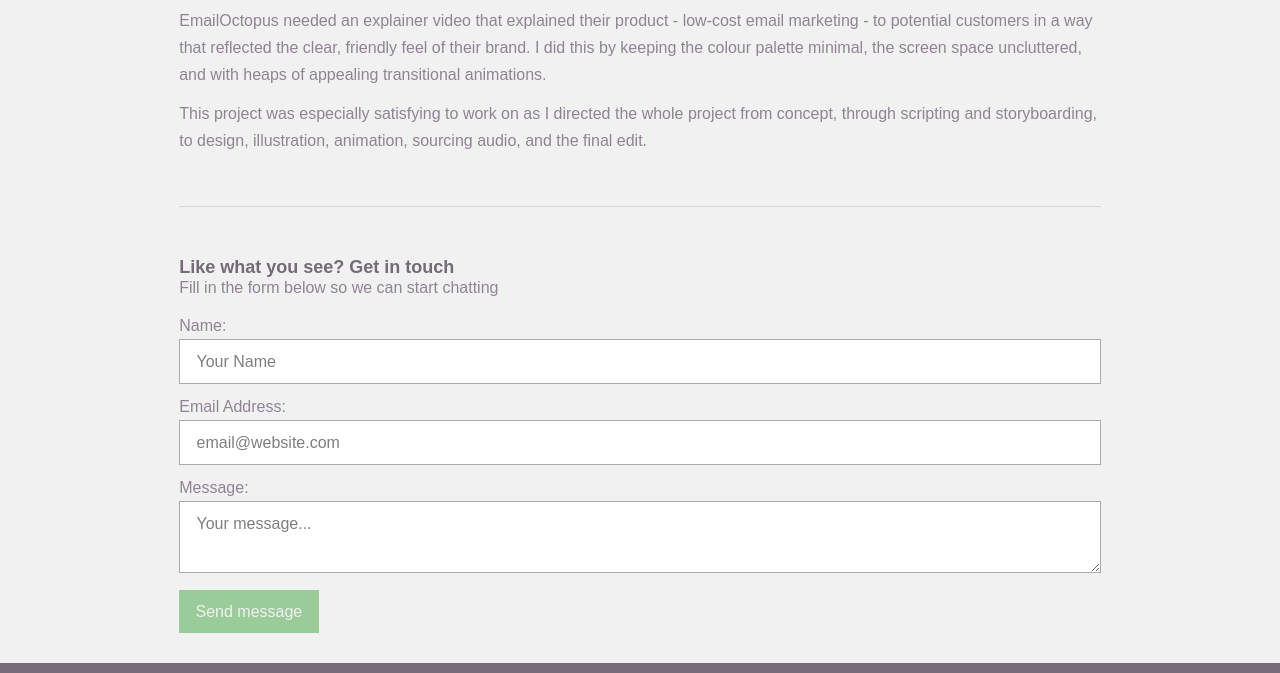
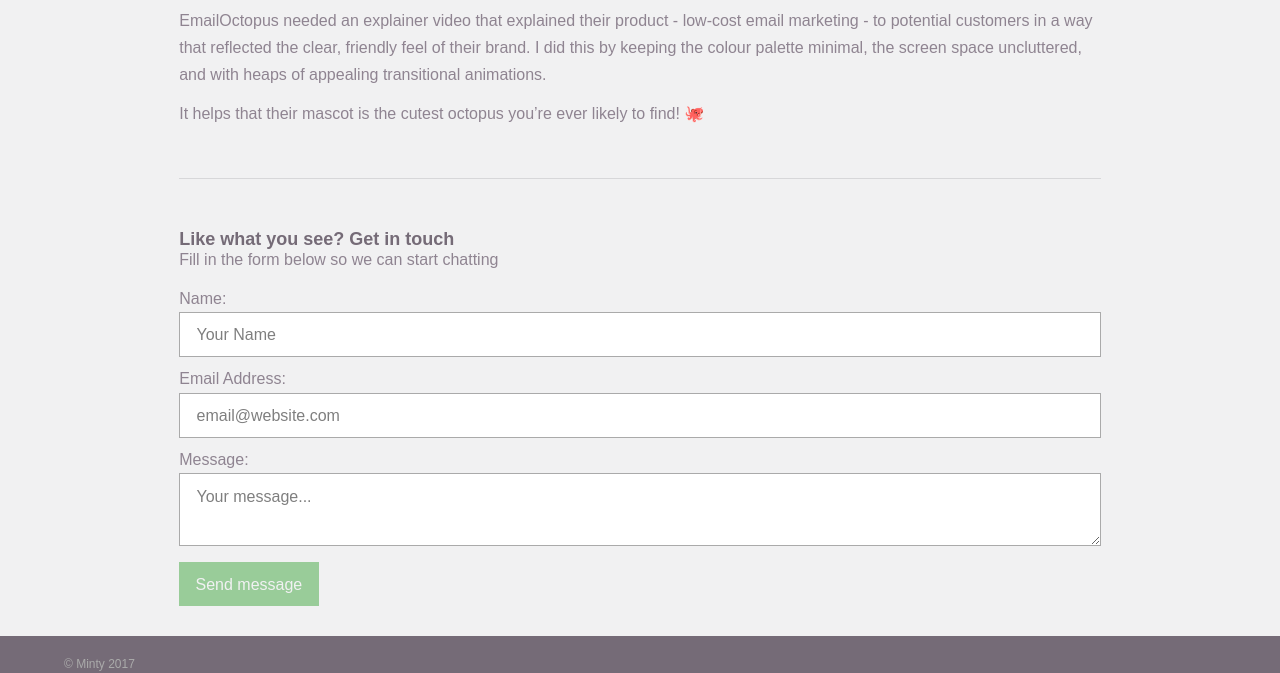
Before and after one commit to StephenMinty/itsminty.co.uk, a Jekyll site: the page built from _projects/emailoctopus-explainer.md, in a window 1280 px wide and 900 px high, scrolled down 476 px, cut to the strip 155-828 px from the top of the window. Built offline with Jekyll 4.4.1, drawn with Linux system fonts in a browser that asks for light colours; some web fonts are replaced.

Commit message:
Updated Emailoctopus Explainer

```diff
--- a/_projects/emailoctopus-explainer.md
+++ b/_projects/emailoctopus-explainer.md
@@ -2,11 +2,11 @@
 title: EmailOctopus Explainer
 position: 5
 image: "/uploads/octopus_thumbnail.jpg"
-excerpt: An introduction to EmailOctopus
+excerpt:
 ---
 
 {% include video.html id="147313994" %}
 
 EmailOctopus needed an explainer video that explained their product - low-cost email marketing - to potential customers in a way that reflected the clear, friendly feel of their brand. I did this by keeping the colour palette minimal, the screen space uncluttered, and with heaps of appealing transitional animations.
 
-This project was especially satisfying to work on as I directed the whole project from concept, through scripting and storyboarding, to design, illustration, animation, sourcing audio, and the final edit.
+It helps that their mascot is the cutest octopus you're ever likely to find! 🐙
```
